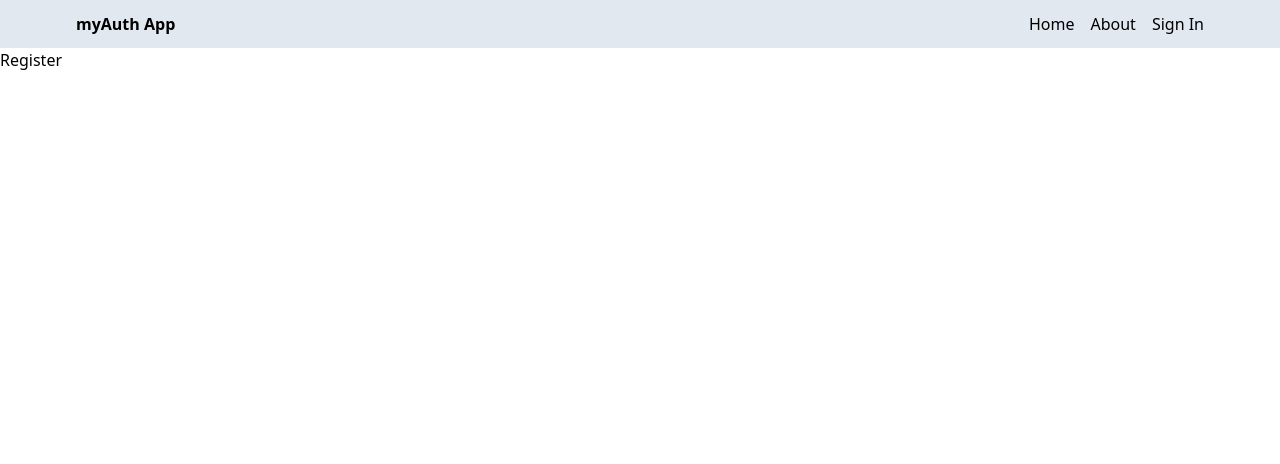
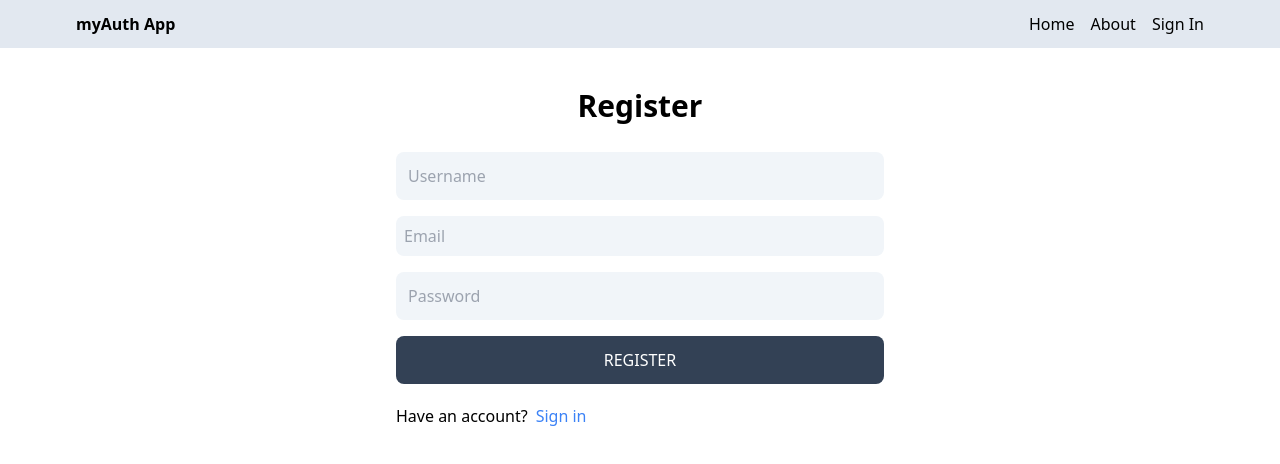
Before and after one commit to RALBERSME/myAuthApp, a React (Vite) app in the folder client/: page /register in a window 1280 px wide. Shown: the top 464 px of the page. Built offline with nearby package versions, Linux system fonts and the light colour scheme.

Commit message:
Register.jsx form added
Register.jsx form added

```diff
--- a/client/src/pages/Register.jsx
+++ b/client/src/pages/Register.jsx
@@ -1,5 +1,39 @@
-import React from "react";
+import { Link } from "react-router-dom";
 
 export default function Register() {
-  return <div>Register</div>;
+  return (
+    <div className="p-3 max-w-lg mx-auto">
+      <h1 className="text-3xl text-center font-semibold my-7">Register</h1>
+      <form className="flex flex-col gap-4">
+        <input
+          type="text"
+          placeholder="Username"
+          id="username"
+          className="bg-slate-100 p-3 rounded-lg"
+        />
+
+        <input
+          type="email"
+          placeholder="Email"
+          id="email"
+          className="bg-slate-100 p-2 rounded-lg"
+        />
+        <input
+          type="password"
+          placeholder="Password"
+          id="password"
+          className="bg-slate-100 p-3 rounded-lg"
+        />
+        <button className="bg-slate-700 text-white p-3 rounded-lg uppercase hover:opacity-95 disabled:opacity-80">
+          Register
+        </button>
+      </form>
+      <div className="flex gap-2 mt-5">
+        <p>Have an account?</p>
+        <Link to="/sign-in">
+          <span className="text-blue-500">Sign in</span>
+        </Link>
+      </div>
+    </div>
+  );
 }
```
